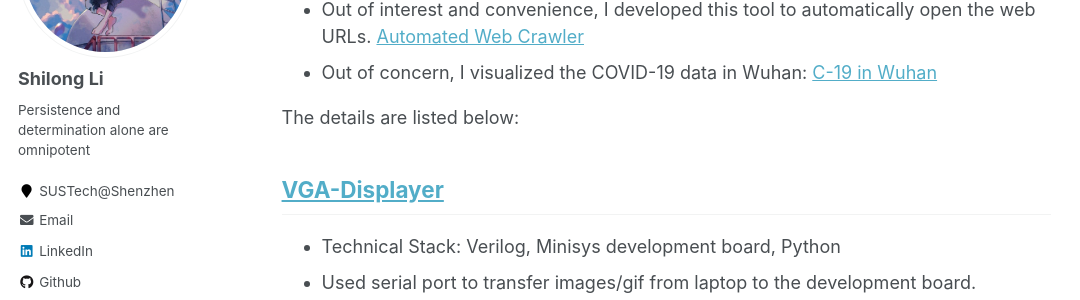
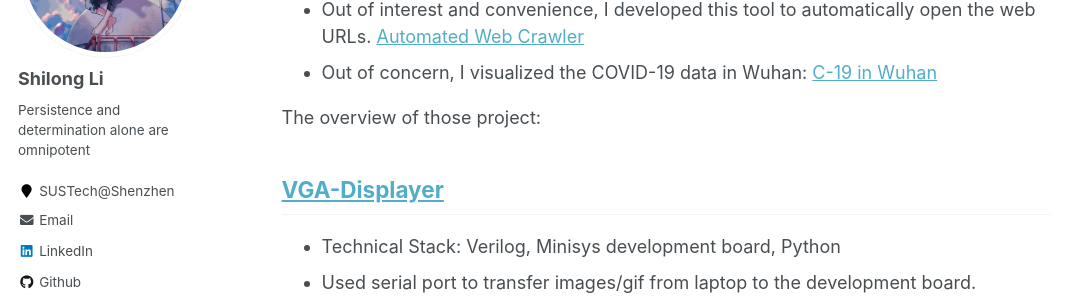
Before and after one commit to lethal233/lethal233.github.io, a Jekyll site: the page built from _pages/projects.md, in a window 1280 px wide and 900 px high, scrolled down 618 px. Shown: the part 153-453 px from the top of the window, without its empty margins (0-1080 px from the left). Built offline with Jekyll 4.4.1, drawn with Linux system fonts in a browser that asks for light colours.

Commit message:
[debug] project

```diff
--- a/_pages/projects.md
+++ b/_pages/projects.md
@@ -29,7 +29,7 @@ Additionally, there are projects that out of class (out of my interest):
 - Out of interest and convenience, I developed this tool to automatically open the web URLs. [Automated Web Crawler](https://github.com/lethal233/subtle-utils)
 - Out of concern, I visualized the COVID-19 data in Wuhan: [C-19 in Wuhan](https://github.com/lethal233/Visualization-of-NCP-Data-in-Wuhan)
 
-The details are listed below:
+The overview of those project:
 
 ## [VGA-Displayer](https://github.com/assign-D-D/simple_VGA)
 
```
